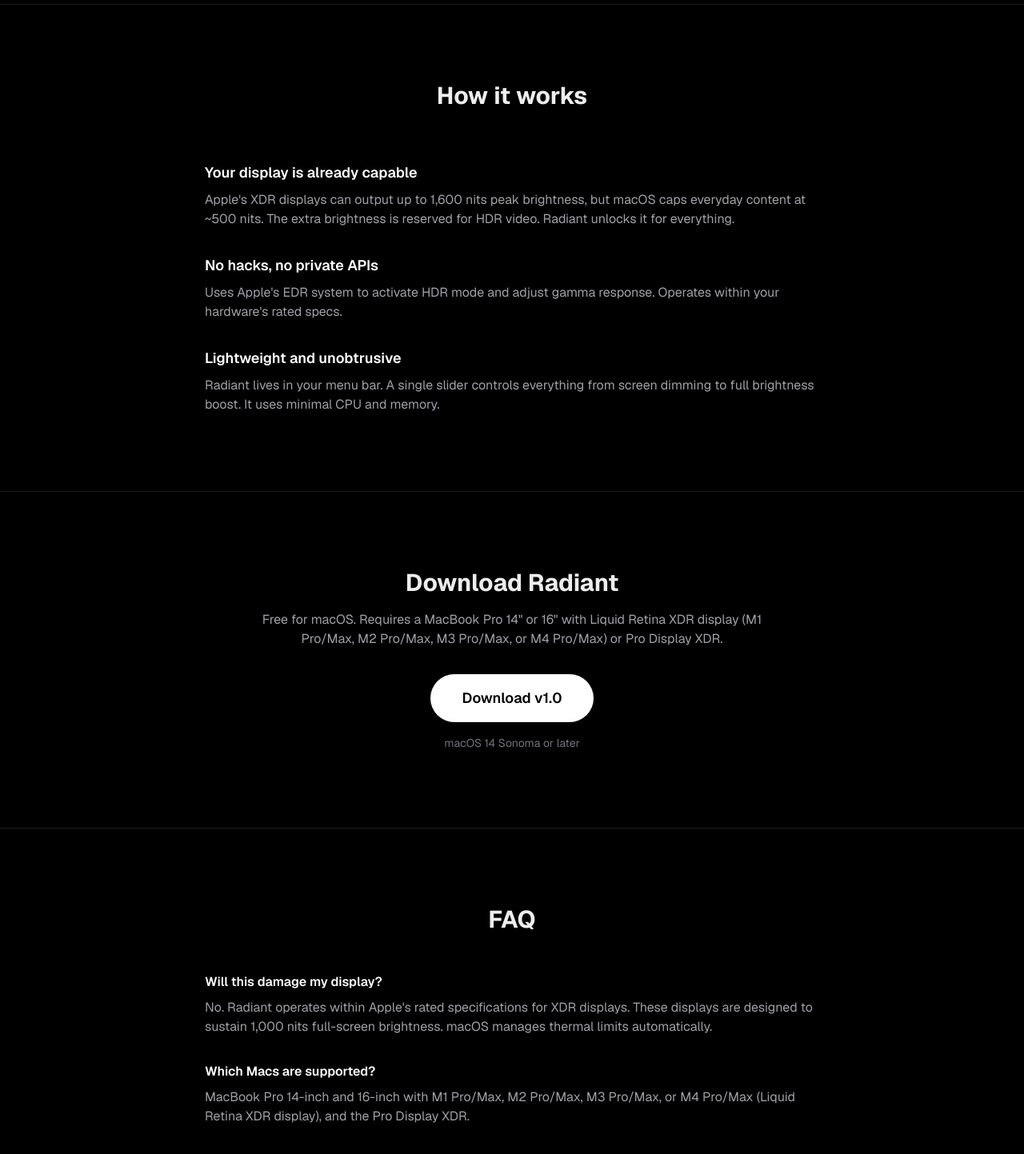
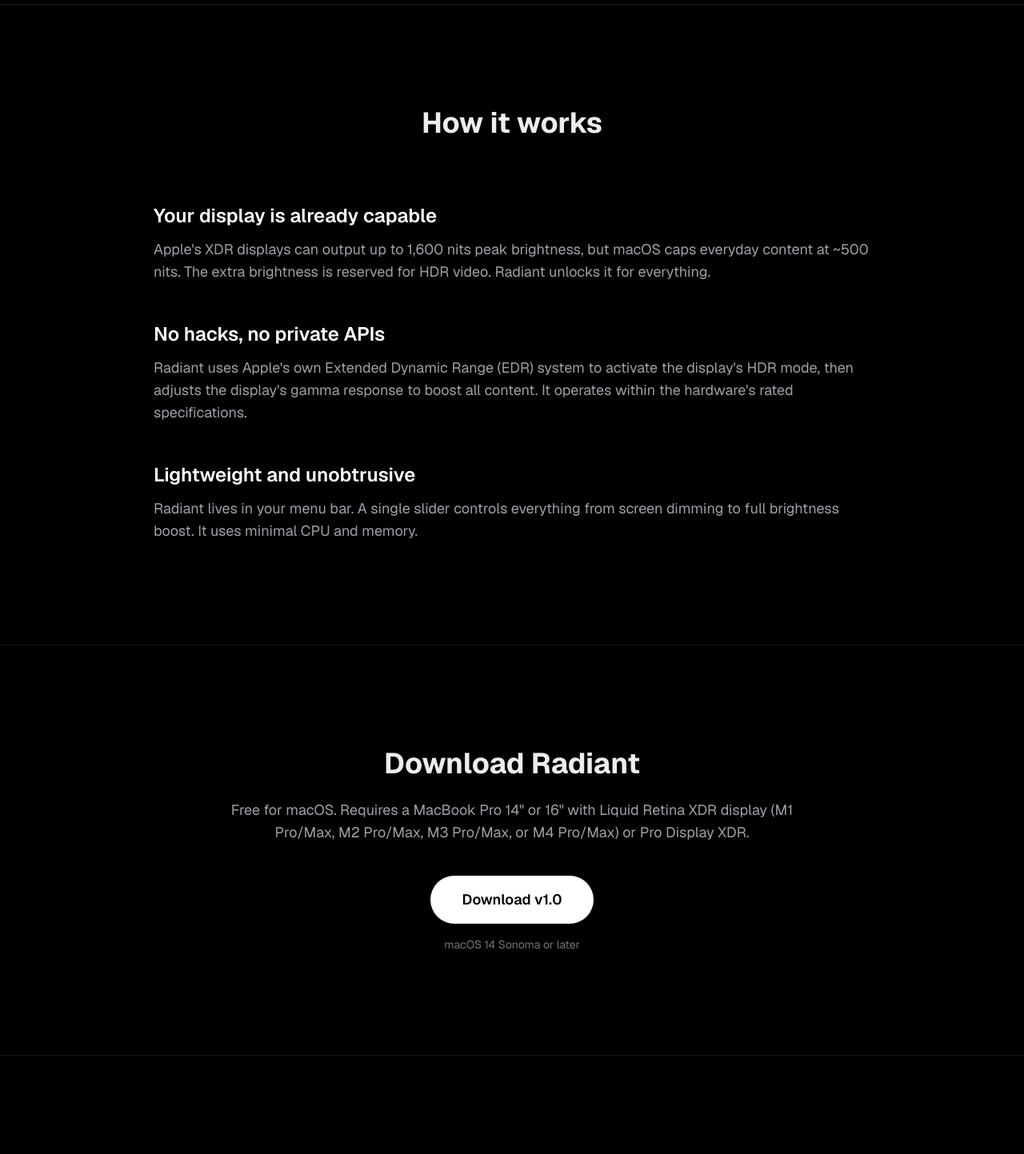
Before and after one commit to Evandabest/Radiant, a Next.js app in the folder website/: page / in a window 1280 px wide. Shown: the part 3220-4663 px from the top of the page at 80% size. Built offline with nearby package versions, Linux system fonts and the light colour scheme.

Commit message:
Increase font sizes and spacing for How it Works, FAQ, Download, and scale up MacBook

```diff
--- a/website/app/page.tsx
+++ b/website/app/page.tsx
@@ -88,14 +88,14 @@
           </div>
         </section>
 
-        <section className="px-6 py-24 border-t border-white/10">
-          <div className="max-w-3xl mx-auto">
-            <h2 className="text-3xl font-bold text-center mb-16">
+        <section className="px-6 py-32 border-t border-white/10">
+          <div className="max-w-4xl mx-auto">
+            <h2 className="text-4xl font-bold text-center mb-20">
               How it works
             </h2>
-            <div className="space-y-8 text-zinc-400">
+            <div className="space-y-12 text-zinc-400 text-lg">
               <div>
-                <h3 className="text-white font-semibold text-lg mb-2">
+                <h3 className="text-white font-semibold text-2xl mb-3">
                   Your display is already capable
                 </h3>
                 <p>
@@ -106,16 +106,18 @@
                 </p>
               </div>
               <div>
-                <h3 className="text-white font-semibold text-lg mb-2">
+                <h3 className="text-white font-semibold text-2xl mb-3">
                   No hacks, no private APIs
                 </h3>
                 <p>
-                  Uses Apple&apos;s EDR system to activate HDR mode and adjust
-                  gamma response. Operates within your hardware&apos;s rated specs.
+                  Radiant uses Apple&apos;s own Extended Dynamic Range (EDR)
+                  system to activate the display&apos;s HDR mode, then adjusts
+                  the display&apos;s gamma response to boost all content. It
+                  operates within the hardware&apos;s rated specifications.
                 </p>
               </div>
               <div>
-                <h3 className="text-white font-semibold text-lg mb-2">
+                <h3 className="text-white font-semibold text-2xl mb-3">
                   Lightweight and unobtrusive
                 </h3>
                 <p>
@@ -130,11 +132,11 @@
 
         <section
           id="download"
-          className="px-6 py-24 border-t border-white/10"
+          className="px-6 py-32 border-t border-white/10"
         >
-          <div className="max-w-2xl mx-auto text-center">
-            <h2 className="text-3xl font-bold mb-4">Download Radiant</h2>
-            <p className="text-zinc-400 mb-8">
+          <div className="max-w-3xl mx-auto text-center">
+            <h2 className="text-4xl font-bold mb-6">Download Radiant</h2>
+            <p className="text-zinc-400 text-lg mb-10">
               Free for macOS. Requires a MacBook Pro 14&quot; or 16&quot; with
               Liquid Retina XDR display (M1 Pro/Max, M2 Pro/Max, M3 Pro/Max,
               or M4 Pro/Max) or Pro Display XDR.
@@ -149,10 +151,10 @@
           </div>
         </section>
 
-        <section className="px-6 py-24 border-t border-white/10">
-          <div className="max-w-3xl mx-auto">
-            <h2 className="text-3xl font-bold text-center mb-12">FAQ</h2>
-            <div className="space-y-8">
+        <section className="px-6 py-32 border-t border-white/10">
+          <div className="max-w-4xl mx-auto">
+            <h2 className="text-4xl font-bold text-center mb-16">FAQ</h2>
+            <div className="space-y-10">
               <FAQ
                 question="Will this damage my display?"
                 answer="No. Radiant operates within Apple's rated specifications for XDR displays. These displays are designed to sustain 1,000 nits full-screen brightness. macOS manages thermal limits automatically."
@@ -197,8 +199,8 @@
 function FAQ({ question, answer }: { question: string; answer: string }) {
   return (
     <div>
-      <h3 className="text-white font-semibold mb-2">{question}</h3>
-      <p className="text-zinc-400">{answer}</p>
+      <h3 className="text-white font-semibold text-xl mb-3">{question}</h3>
+      <p className="text-zinc-400 text-lg">{answer}</p>
     </div>
   );
 }
--- a/website/components/ui/macbook-scroll.tsx
+++ b/website/components/ui/macbook-scroll.tsx
@@ -73,7 +73,7 @@
   return (
     <div
       ref={ref}
-      className="flex min-h-[200vh] shrink-0 scale-[0.35] transform flex-col items-center justify-start py-0 [perspective:800px] sm:scale-50 md:scale-100 md:py-40"
+      className="flex min-h-[200vh] shrink-0 scale-[0.35] transform flex-col items-center justify-start py-0 [perspective:800px] sm:scale-50 md:scale-125 md:py-40"
     >
       <motion.h2
         style={{
```
